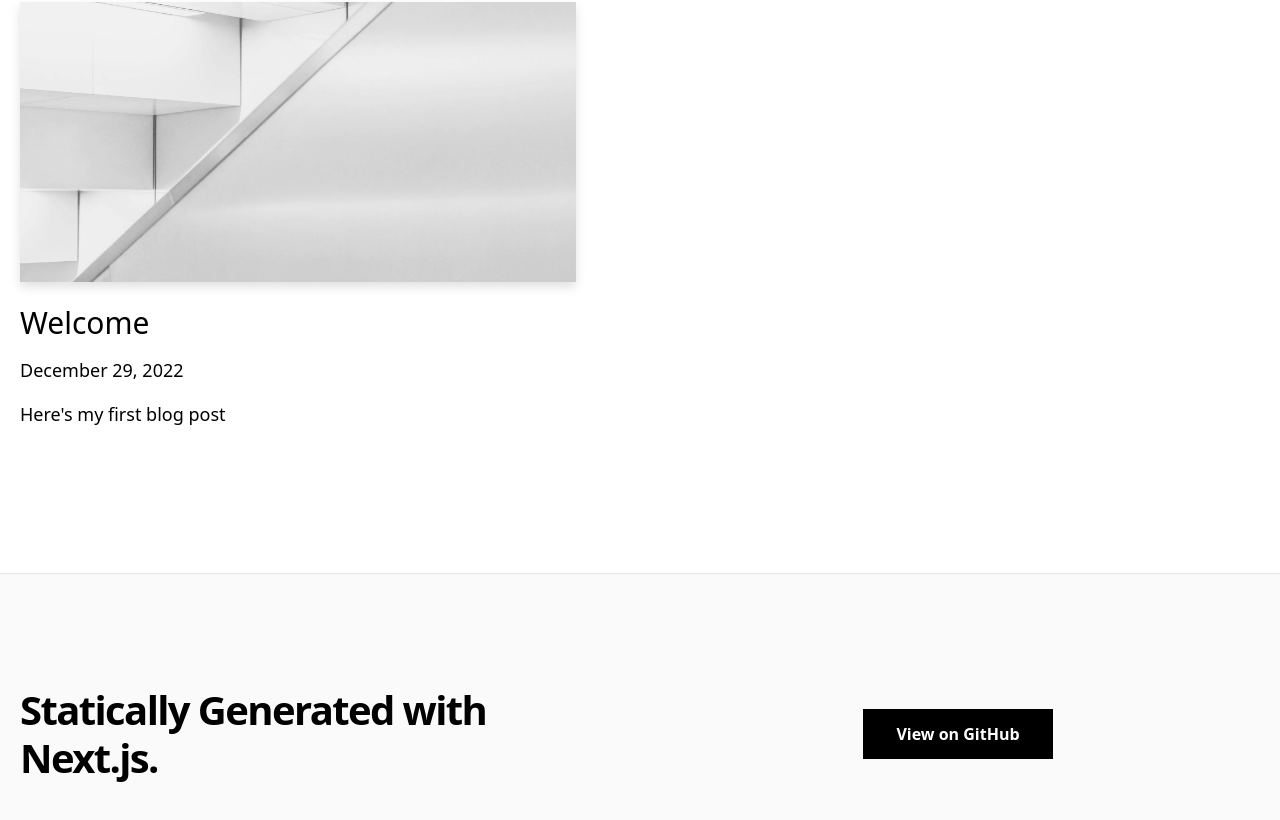
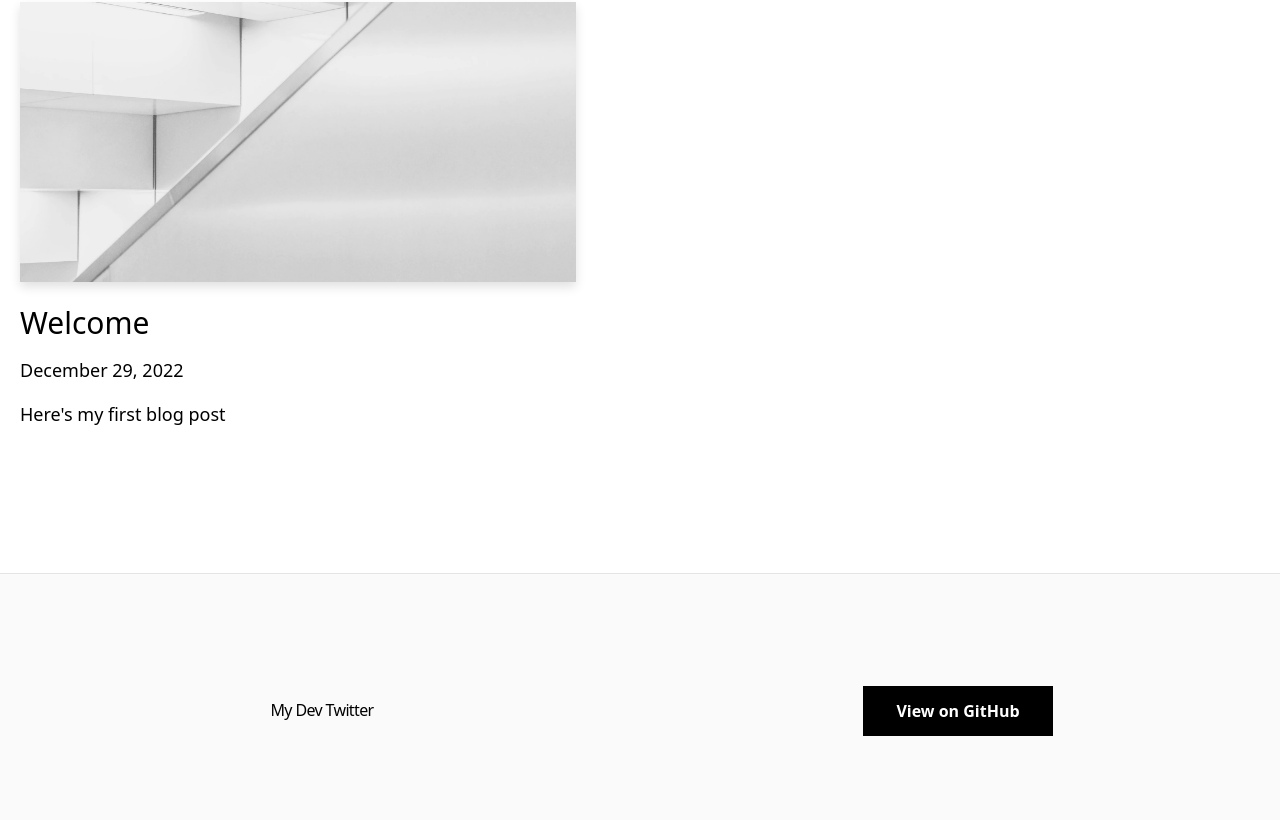
Before and after one commit to LaconicPneumonic/personalBlog, a Next.js app: page / in a window 1280 px wide. Shown: the part 1016-1836 px from the top of the page. Built offline with nearby package versions, Linux system fonts and the light colour scheme.

Commit message:
Update Footer and Cover Image

```diff
--- a/components/alert.tsx
+++ /dev/null
@@ -1,48 +0,0 @@
-import Container from "./container";
-import cn from "classnames";
-import { SRC_CODE_LINK } from "../lib/constants";
-
-type Props = {
-  preview?: boolean;
-};
-
-const Alert = ({ preview }: Props) => {
-  return (
-    <div
-      className={cn("border-b", {
-        "bg-neutral-800 border-neutral-800 text-white": preview,
-        "bg-neutral-50 border-neutral-200": !preview,
-      })}
-    >
-      <Container>
-        <div className="py-2 text-center text-sm">
-          {preview ? (
-            <>
-              This page is a preview.{" "}
-              <a
-                href="/api/exit-preview"
-                className="underline hover:text-teal-300 duration-200 transition-colors"
-              >
-                Click here
-              </a>{" "}
-              to exit preview mode.
-            </>
-          ) : (
-            <>
-              The source code for this blog is{" "}
-              <a
-                href={SRC_CODE_LINK}
-                className="underline hover:text-blue-600 duration-200 transition-colors"
-              >
-                available on GitHub
-              </a>
-              .
-            </>
-          )}
-        </div>
-      </Container>
-    </div>
-  );
-};
-
-export default Alert;
--- a/components/carousel.tsx
+++ b/components/carousel.tsx
@@ -1,8 +1,7 @@
-//carousels/Bootstrap.js
 import React, { useState } from "react";
 import { Carousel } from "react-bootstrap";
 import "bootstrap/dist/css/bootstrap.min.css";
-import styles from "../styles/Bootstrap.module.css";
+import styles from "../styles/carousel.module.css";
 
 export default function BootstrapCarousel({
   children,
--- a/components/cover-image.tsx
+++ b/components/cover-image.tsx
@@ -20,8 +20,8 @@ const CoverImage = ({ title, src, slug }: Props) => {
       height={630}
       style={{
         objectFit: "cover",
-        width: "100%",
         height: "35vh",
+        aspectRatio: 2 / 1,
       }}
     />
   );
--- a/components/footer.tsx
+++ b/components/footer.tsx
@@ -1,14 +1,26 @@
+import Script from "next/script";
+
 import Container from "./container";
 import { SRC_CODE_LINK } from "../lib/constants";
 
 const Footer = () => {
   return (
+    <>
+      <Script src="https://platform.twitter.com/widgets.js"></Script>
       <footer className="bg-neutral-50 border-t border-neutral-200">
         <Container>
           <div className="py-28 flex flex-col lg:flex-row items-center">
-          <h3 className="text-4xl lg:text-[2.5rem] font-bold tracking-tighter leading-tight text-center lg:text-left mb-10 lg:mb-0 lg:pr-4 lg:w-1/2">
-            Statically Generated with Next.js.
-          </h3>
+            <div className="tracking-tighter leading-tight text-center lg:text-center mb-10 lg:mb-0 lg:pr-4 lg:w-1/2">
+              <a
+                href="https://twitter.com/Anthony52182757"
+                className="twitter-follow-button"
+                data-show-count="true"
+                data-size="large"
+              >
+                My Dev Twitter
+              </a>
+            </div>
+
             <div className="flex flex-col lg:flex-row justify-center items-center lg:pl-4 lg:w-1/2">
               <a
                 href={SRC_CODE_LINK}
@@ -20,6 +32,7 @@ const Footer = () => {
           </div>
         </Container>
       </footer>
+    </>
   );
 };
 
--- a/components/layout.tsx
+++ b/components/layout.tsx
@@ -1,4 +1,3 @@
-import Alert from "./alert";
 import Footer from "./footer";
 import Meta from "./meta";
 
--- a/pages/index.tsx
+++ b/pages/index.tsx
@@ -20,6 +20,11 @@ export default function Index({ allPosts }: Props) {
       <Layout>
         <Head>
           <title>Next.js Blog Example with {CMS_NAME}</title>
+          <script
+            async
+            src="https://platform.twitter.com/widgets.js"
+            charSet="utf-8"
+          ></script>
         </Head>
         <Container>
           <Intro />
```
Also changed, not shown: styles/carousel.module.css (renamed from styles/Bootstrap.module.css). Lines whose indentation alone changed are shown as unchanged.
